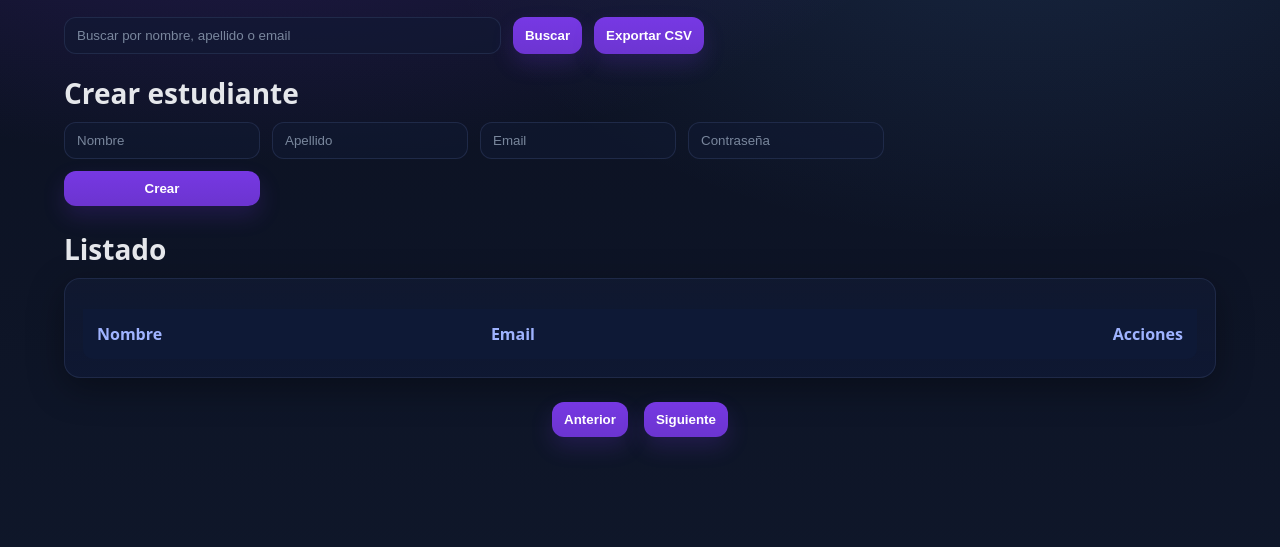
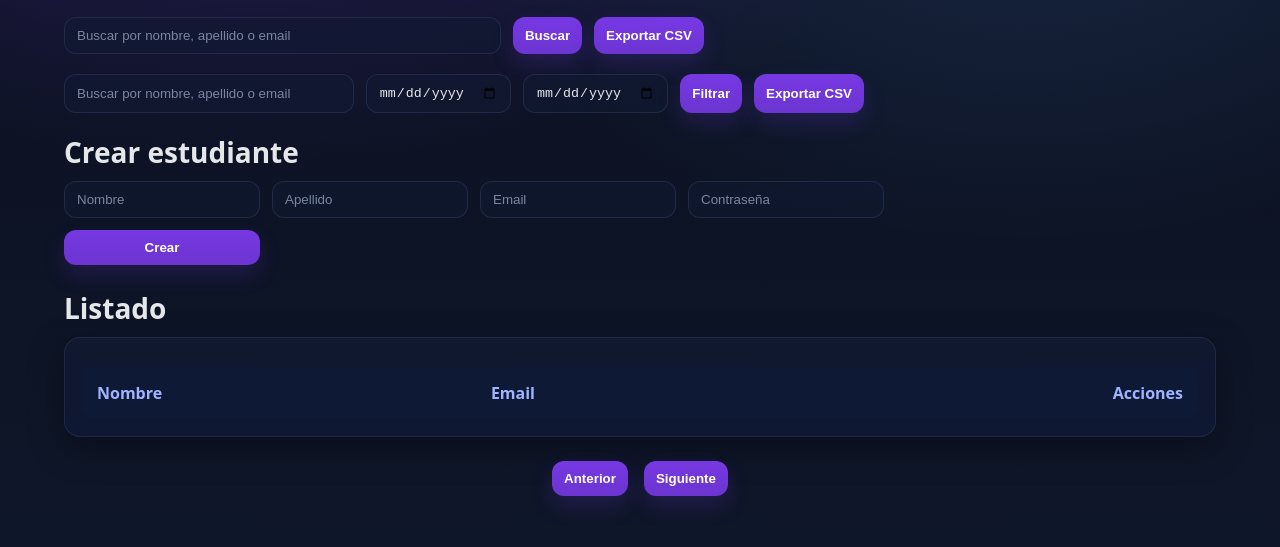
Before and after one commit to AndersonAshleyAnder/CursosOnline, a plain HTML site: page frontend/estudiantes.html in a window 1280 px wide. Shown: the part 197-744 px from the top of the page. Drawn offline with Linux system fonts and the light colour scheme; no server answers.

Commit message:
Update estudiantes.html

```diff
--- a/frontend/estudiantes.html
+++ b/frontend/estudiantes.html
@@ -45,6 +45,16 @@
     <button id="btn-buscar">Buscar</button>
     <button id="btn-export">Exportar CSV</button>
   </div>
+  <!-- BUSCAR + FILTRO POR FECHA -->
+<div style="display:flex; gap:12px; flex-wrap:wrap; max-width:800px; margin:20px 0;">
+  <input id="buscar" placeholder="Buscar por nombre, apellido o email" style="flex:1;">
+
+  <input type="date" id="fechaInicio">
+  <input type="date" id="fechaFin">
+
+  <button id="btn-buscar">Filtrar</button>
+  <button id="btn-export">Exportar CSV</button>
+</div>
 
   <!-- CREAR -->
   <h2>Crear estudiante</h2>
```
